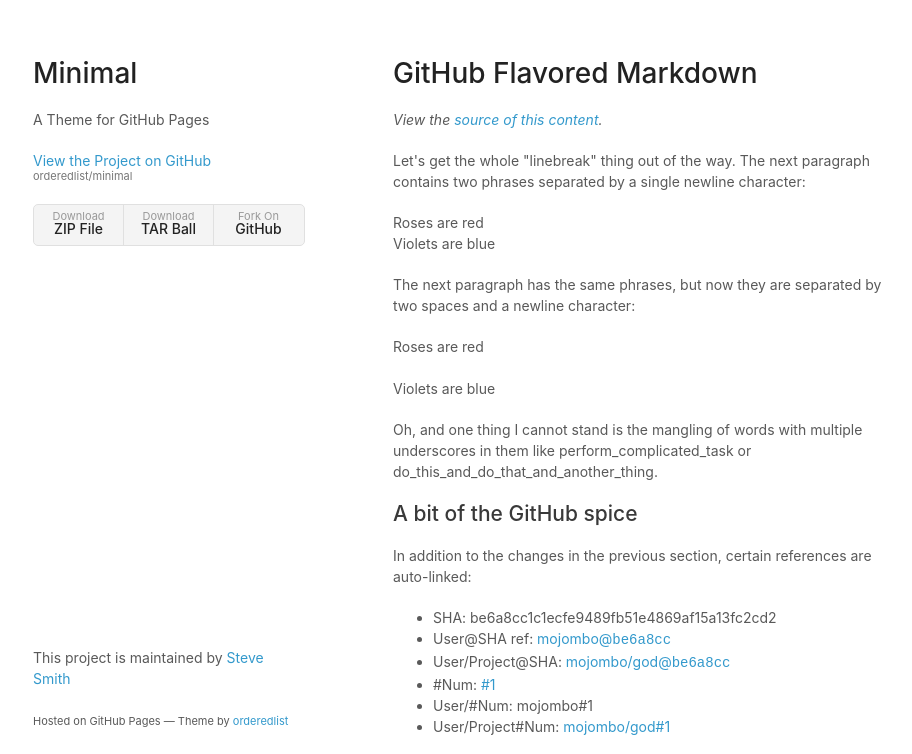
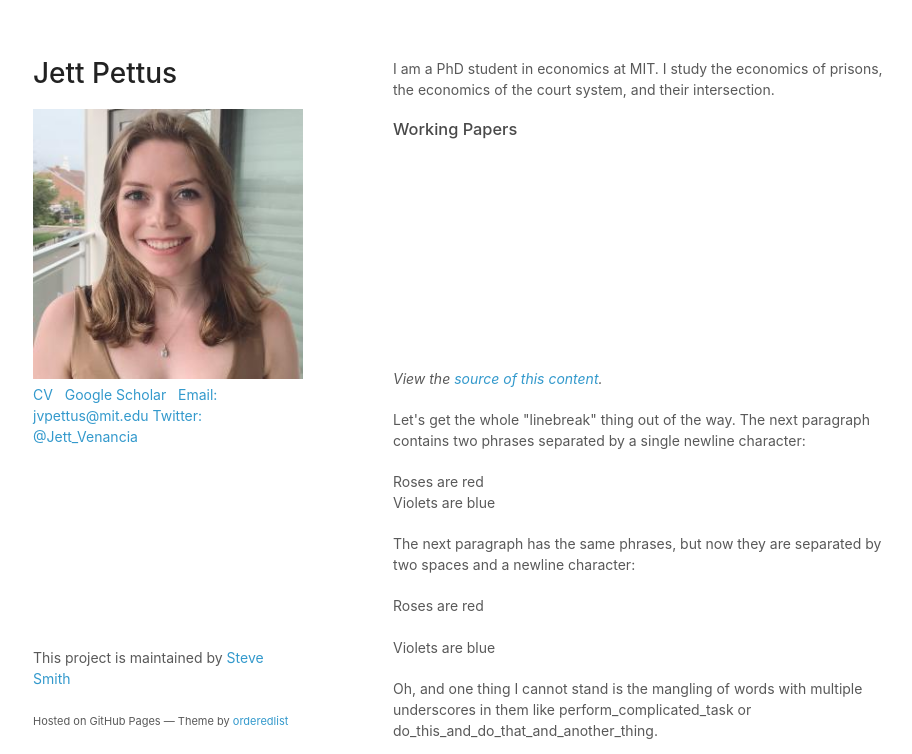
Before and after one commit to basilhalperin/basilhalperin.github.io, a plain HTML site: page index.html in a window 1280 px wide. Shown: the top 754 px of the page, without its empty margins (177-1089 px from the left). Drawn offline with Linux system fonts and the light colour scheme.

Commit message:
Update index.html

```diff
--- a/index.html
+++ b/index.html
@@ -3,7 +3,7 @@
   <head>
     <meta charset="utf-8">
     <meta http-equiv="X-UA-Compatible" content="chrome=1">
-    <title>Minimal by Steve Smith</title>
+    <title>Jett Pettus</title>
 
     <link rel="stylesheet" href="stylesheets/styles.css">
     <link rel="stylesheet" href="stylesheets/pygment_trac.css">
@@ -15,17 +15,32 @@
   <body>
     <div class="wrapper">
       <header>
-        <h1>Minimal</h1>
-        <p>A Theme for GitHub Pages</p>
-        <p class="view"><a href="http://github.com/orderedlist/minimal">View the Project on GitHub <small>orderedlist/minimal</small></a></p>
-        <ul>
-          <li><a href="https://github.com/orderedlist/minimal/zipball/master">Download <strong>ZIP File</strong></a></li>
-          <li><a href="https://github.com/orderedlist/minimal/tarball/master">Download <strong>TAR Ball</strong></a></li>
-          <li><a href="http://github.com/orderedlist/minimal">Fork On <strong>GitHub</strong></a></li>
-        </ul>
+        <h1>Jett Pettus</h1>
+        <img src="Pettus.jpeg" alt="Jett Pettus" />
+				<p>
+          <a href="CV.pdf" class="button">CV</a> &nbsp;
+          <a href="https://scholar.google.com/citations?user=fpRxXr4AAAAJ&hl=en" class="button">Google Scholar</a> &nbsp;
+          <a href="mailto:jvpettus@mit.edu" class="button">Email: jvpettus@mit.edu</a>
+          <a href="https://twitter.com/Jett_Venancia" class="button">Twitter: @Jett_Venancia</a>
+        </p>
       </header>
       <section>
-        <h1>GitHub Flavored Markdown</h1>
+        <p>I am a PhD student in economics at MIT. I study the economics of prisons, the economics of the court system, and their intersection.</p>
+
+        <h3 id="working-papers">Working Papers</h3>
+
+
+        <br>
+        <br>
+        <br>
+        <br>
+        <br>
+        <br>
+        <br>
+        <br>
+        <br>
+        <br>
+
 
         <p><em>View the <a href="http://github.github.com/github-flavored-markdown/sample_content.html">source of this content</a>.</em></p>
 
```
